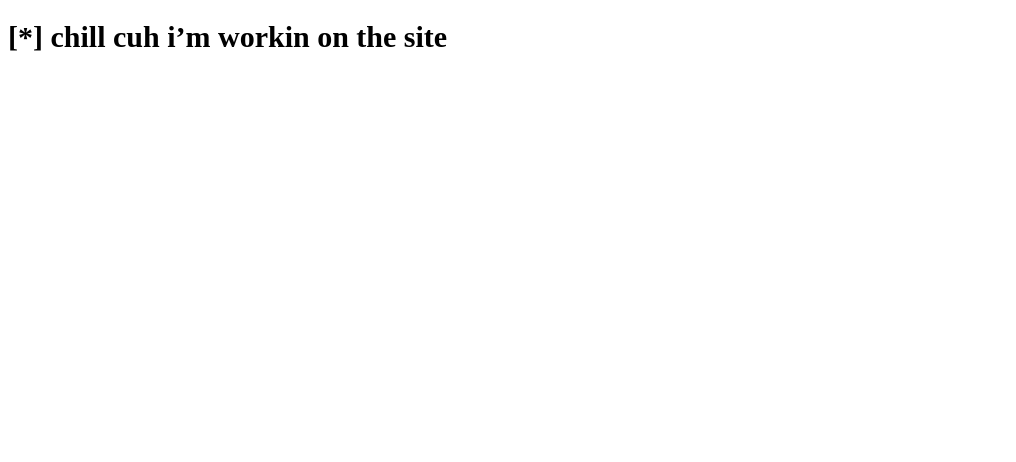
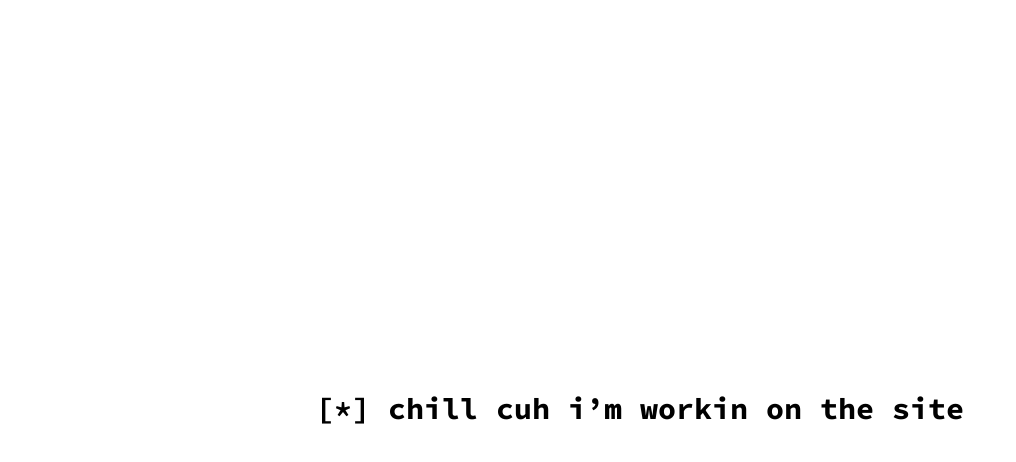
Before and after one commit to 8bitprimate/8bitprimate.github.io, a plain HTML site: page index.html in a window 1280 px wide. Shown: the whole page, without its empty margins (0-1016 px from the left). Drawn offline with Linux system fonts and the light colour scheme.

Commit message:
Update styles.css

```diff
--- a/styles.css
+++ b/styles.css
@@ -1,3 +1,13 @@
+@import url('https://fonts.googleapis.com/css2?family=Source+Code+Pro:ital,wght@0,200..900;1,200..900&display=swap');
+
+body {
+  height: 100vh;
+  display: flex;
+  justify-content: center;
+  align-items: center;
+}
+
 h1 {
   font-size: 30px;
+  font-family: 'Source Code Pro'
 }
```
